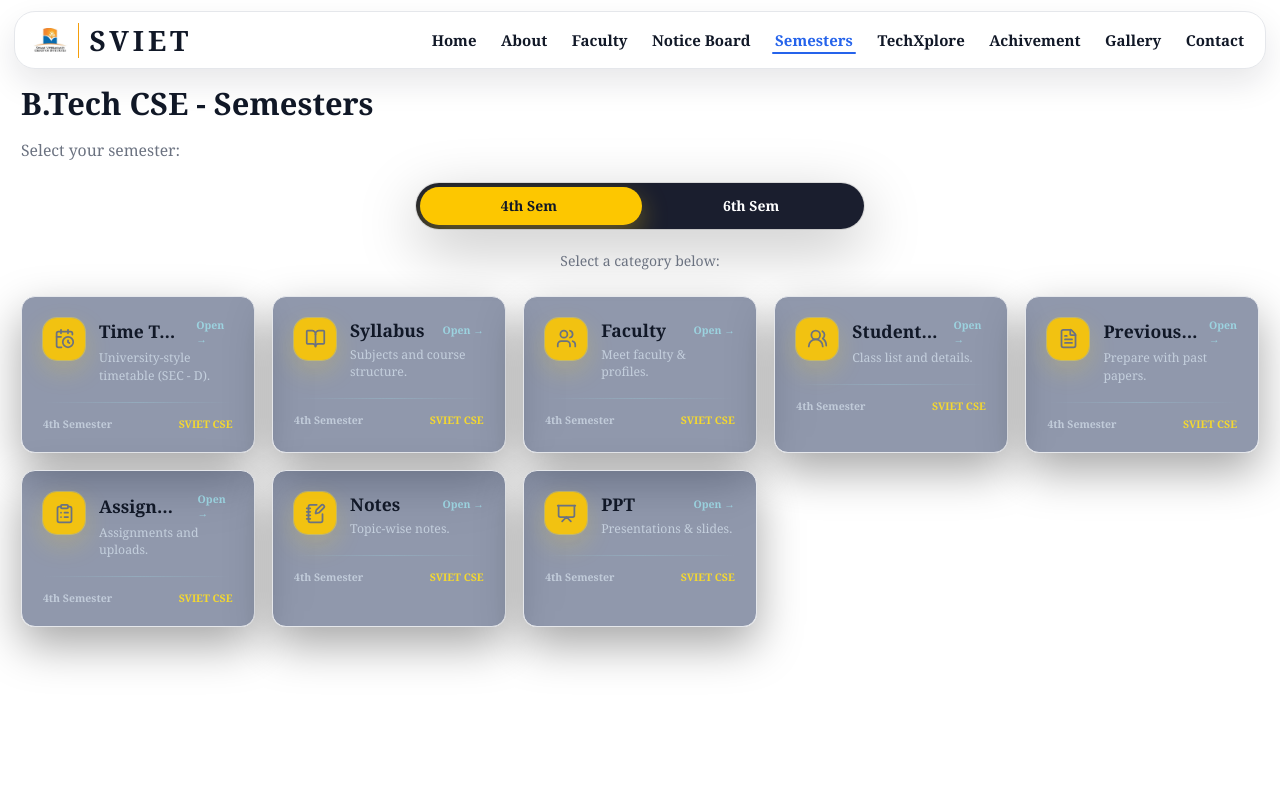
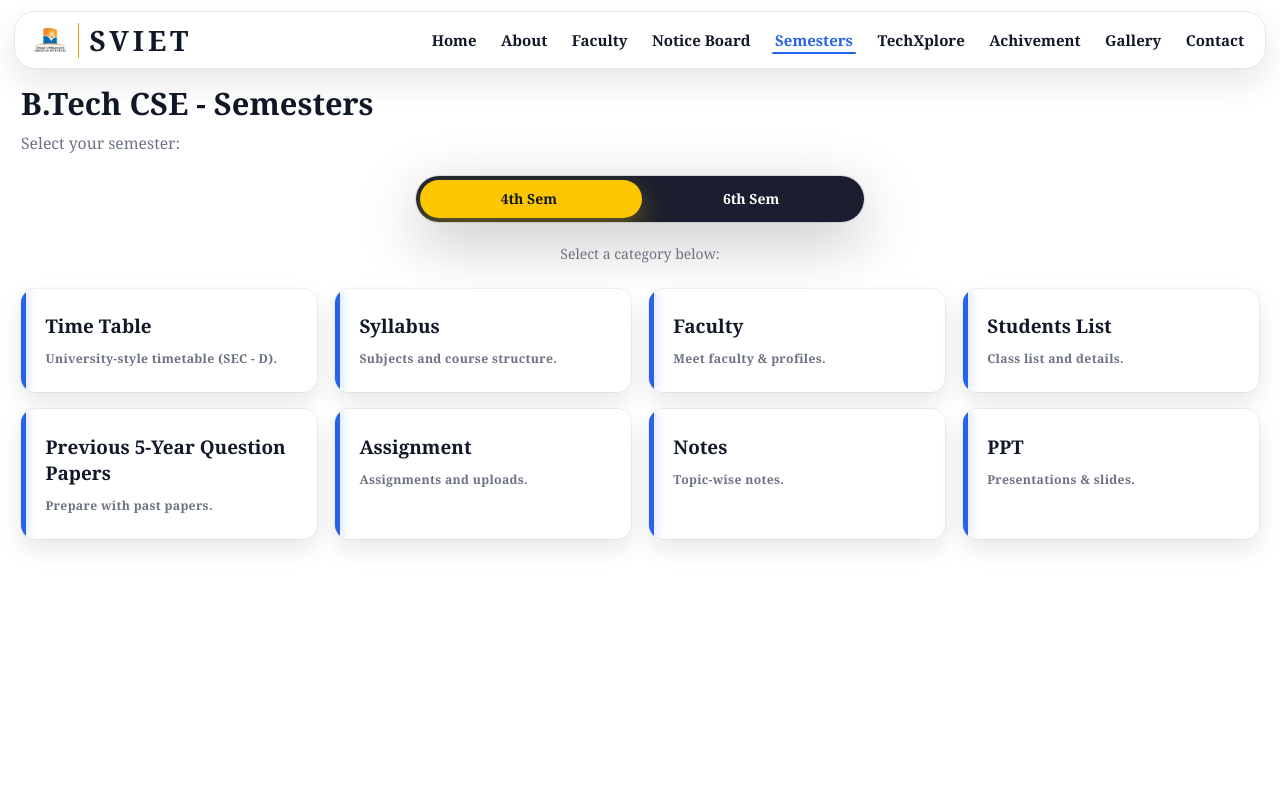
Before and after one commit to surajchandr1c/SVIET-CSE, a Next.js app: page /semester in a window 1280 px wide. Shown: the top 800 px of the page. Built offline with nearby package versions, Linux system fonts and the light colour scheme.

Commit message:
Match semester cards to reference style

```diff
--- a/app/(main)/semester/page.tsx
+++ b/app/(main)/semester/page.tsx
@@ -136,11 +136,11 @@ export default function SemestersPage() {
   return (
     <div className="min-h-screen animate-fadeIn px-6 pb-10 pt-8">
       <main className="mx-auto max-w-[1680px]">
-        <h1 className="text-3xl font-bold text-slate-200 md:text-4xl lg:text-[2.2rem]">
+        <h1 className="text-3xl font-bold text-slate-900 md:text-4xl lg:text-[2.2rem]">
           B.Tech CSE - Semesters
         </h1>
 
-        <p className="mt-5 text-lg text-slate-300 md:text-xl lg:text-lg">
+        <p className="mt-3 text-lg text-slate-600 md:text-xl lg:text-lg">
           Select your semester:
         </p>
 
@@ -155,48 +155,27 @@ export default function SemestersPage() {
             transition={{ duration: 0.2 }}
           >
             <div className="mt-2 text-center">
-              <p className="mt-2 text-slate-300">Select a category below:</p>
+              <p className="mt-2 text-slate-600">Select a category below:</p>
             </div>
 
-            <div className="mt-7 grid grid-cols-[repeat(auto-fit,minmax(220px,1fr))] gap-5 lg:grid-cols-[repeat(auto-fit,minmax(200px,1fr))]">
+            <div className="mt-7 grid grid-cols-[repeat(auto-fit,minmax(260px,1fr))] gap-5 lg:grid-cols-[repeat(auto-fit,minmax(240px,1fr))]">
               {items.map((item) => (
                 <Link
                   key={`${semester}-${item.name}`}
                   href={item.link}
-                  className="group relative overflow-hidden rounded-2xl border border-cyan-400/15 bg-[#0b1c47]/45 p-6 shadow-[0_18px_45px_rgba(0,0,0,0.35)] backdrop-blur-xl transition duration-300 hover:-translate-y-1 hover:border-cyan-300/35 hover:bg-[#0b1c47]/55 hover:shadow-[0_24px_65px_rgba(0,0,0,0.45)] focus:outline-none focus-visible:ring-2 focus-visible:ring-yellow-400/60"
+                  className="group relative overflow-hidden rounded-2xl bg-white p-7 shadow-[0_10px_24px_rgba(17,24,39,0.10)] ring-1 ring-black/5 transition duration-300 hover:-translate-y-1 hover:shadow-[0_18px_40px_rgba(17,24,39,0.14)] focus:outline-none focus-visible:ring-2 focus-visible:ring-blue-500/40"
                 >
-                  <div className="pointer-events-none absolute inset-0 opacity-0 transition-opacity duration-300 group-hover:opacity-100">
-                    <div className="absolute -right-14 -top-14 h-44 w-44 rounded-full bg-cyan-400/15 blur-2xl" />
-                    <div className="absolute -left-14 -bottom-14 h-44 w-44 rounded-full bg-yellow-400/10 blur-2xl" />
-                  </div>
+                  <span
+                    aria-hidden
+                    className="absolute left-0 top-0 h-full w-1.5 rounded-l-2xl bg-blue-600 shadow-[2px_0_10px_rgba(37,99,235,0.25)]"
+                  />
 
-                  <div className="relative flex items-start gap-4">
-                    <div className="grid h-12 w-12 place-items-center rounded-2xl bg-yellow-400/90 text-slate-950 shadow-[0_10px_26px_rgba(250,204,21,0.22)] ring-1 ring-yellow-300/40">
-                      <item.Icon className="h-6 w-6" />
-                    </div>
-
-                    <div className="min-w-0 flex-1">
-                      <div className="flex items-center justify-between gap-3">
-                        <h3 className="truncate text-lg font-extrabold text-slate-100 md:text-xl">
-                          {item.name}
-                        </h3>
-                        <span className="text-xs font-bold text-cyan-200/90 opacity-70 transition-opacity group-hover:opacity-100">
-                          Open →
-                        </span>
-                      </div>
-                      <p className="mt-1 line-clamp-2 text-sm font-medium text-slate-300/90">
-                        {item.description}
-                      </p>
-                    </div>
-                  </div>
-
-                  <div className="relative mt-5 h-px w-full bg-gradient-to-r from-transparent via-cyan-200/20 to-transparent" />
-                  <div className="relative mt-4 flex items-center justify-between text-xs text-slate-300/85">
-                    <span className="font-semibold">
-                      {semester === "4th" ? "4th Semester" : "6th Semester"}
-                    </span>
-                    <span className="font-semibold text-yellow-300/90">SVIET CSE</span>
-                  </div>
+                  <h3 className="text-xl font-extrabold text-slate-900 md:text-[1.35rem]">
+                    {item.name}
+                  </h3>
+                  <p className="mt-3 text-sm font-semibold tracking-wide text-slate-500">
+                    {item.description}
+                  </p>
                 </Link>
               ))}
             </div>
```
